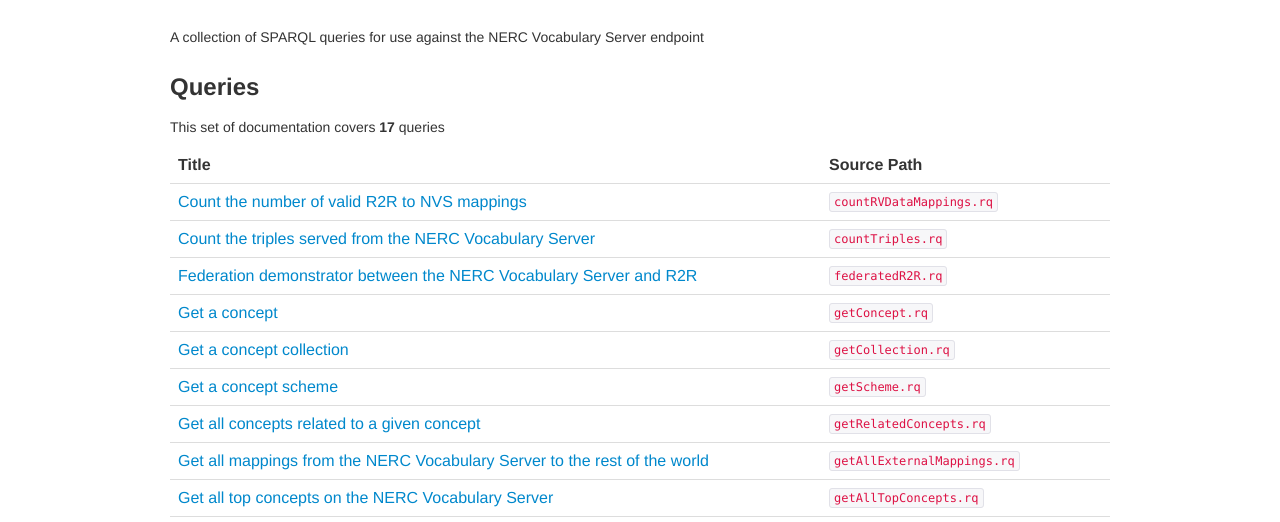
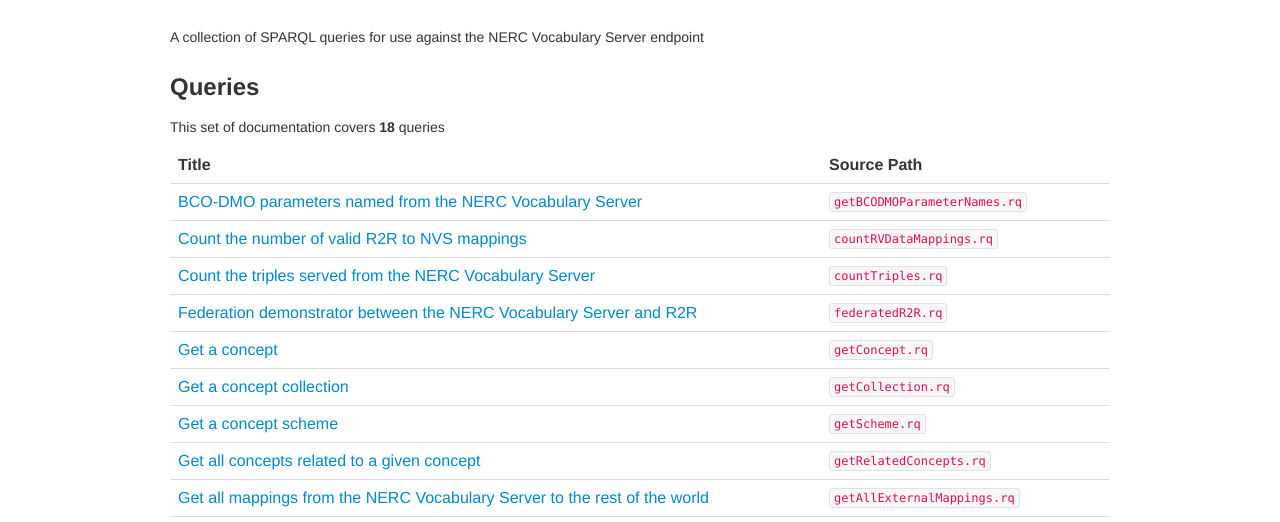
Before and after one commit to adamml/nvs-sparql, a plain HTML site: page index.html in a window 1280 px wide. Shown: the part 253-775 px from the top of the page. Drawn offline with Linux system fonts and the light colour scheme.

Commit message:
Added getBCODMOParameterNames

```diff
--- a/index.html
+++ b/index.html
@@ -48,7 +48,7 @@
       <div class="row">
         <div class="span12">
           <h3>Queries</h3>
-          <p>This set of documentation covers <strong>17</strong> queries</p>
+          <p>This set of documentation covers <strong>18</strong> queries</p>
           <table class="table">
             <thead>
             	<tr>
@@ -56,6 +56,10 @@
             	</tr>
             </thead>
             <tbody>
+
+           		<tr>
+           		  <td><a href="getBCODMOParameterNames.html">BCO-DMO parameters named from the NERC Vocabulary Server</a></td><td><code>getBCODMOParameterNames.rq</code></td>
+           		</tr>
 
            		<tr>
            		  <td><a href="countRVDataMappings.html">Count the number of valid R2R to NVS mappings</a></td><td><code>countRVDataMappings.rq</code></td>
```
